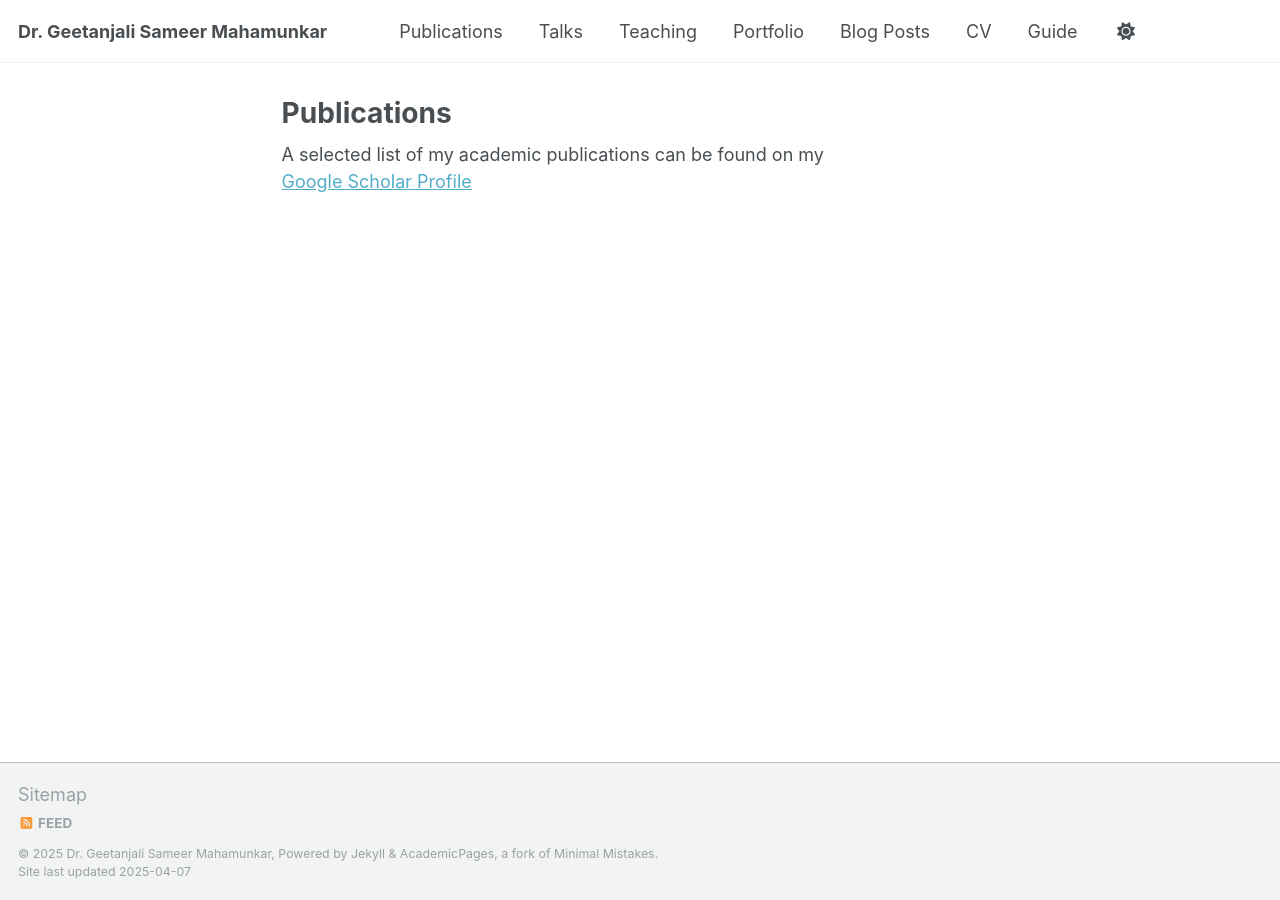
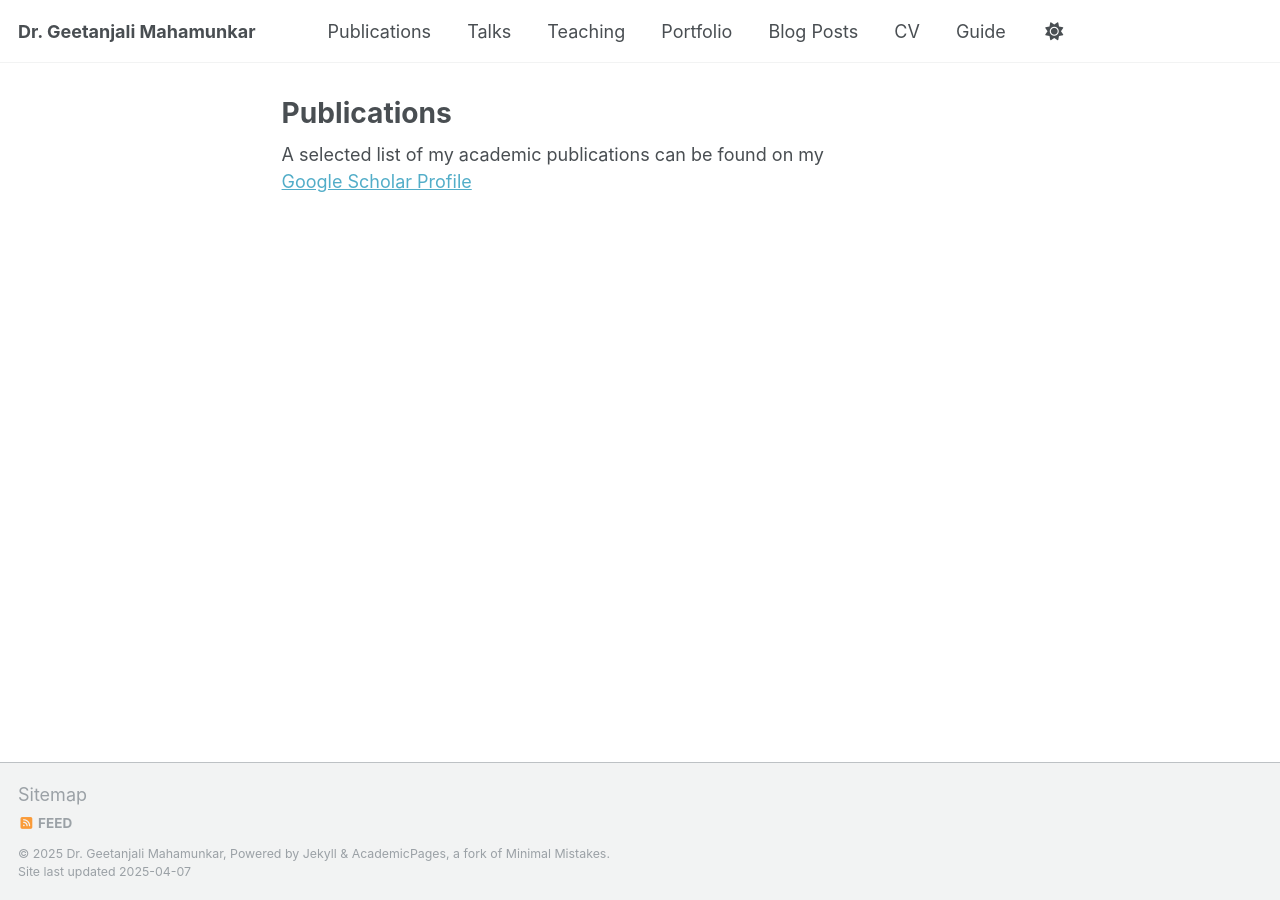
Before and after one commit to gsmahamunkar/gsmahamunkar.github.io, a Jekyll site: the page built from publications.md, in a window 1280 px wide. Built offline with Jekyll 4.4.1, drawn with Linux system fonts in a browser that asks for light colours; some of the changed lines change nothing that is shown.

Commit message:
Update _config.yml

```diff
--- a/_config.yml
+++ b/_config.yml
@@ -1,23 +1,17 @@
-title: "Dr. Geetanjali Sameer Mahamunkar"
-email: "your.email@example.com"
+title: "Dr. Geetanjali Mahamunkar"
+email: "gsmahamunkar@dbatu.ac.in"
 description: >-
-  Lecturer | Researcher | GIS & Remote Sensing | Deep Learning for Geospatial Data
-
+  Remote Sensing | GIS | Deep Learning | Educator | Researcher
 baseurl: ""
 url: "https://gsmahamunkar.github.io"
-github_username: gsmahamunkar
-
-# Social Links
-linkedin_username: geetanjali-mahamunkar
-google_scholar_id: I8fsgUAAAAAJ
-orcid_id: 0000-0002-8043-097X
-
-markdown: kramdown
-theme: minimal-mistakes-jekyll
+theme: minima
 plugins:
   - jekyll-feed
-  - jekyll-paginate
-  - jekyll-sitemap
 
-paginate: 5
-paginate_path: "/blog/page:num/"
+social_links:
+  - platform: linkedin
+    user_url: https://www.linkedin.com/in/geetanjali-mahamunkar
+  - platform: orcid
+    user_url: https://orcid.org/0000-0002-8043-097X
+  - platform: google-scholar
+    user_url: https://scholar.google.com/citations?user=I8fsgUAAAAAJ&hl=en
```
